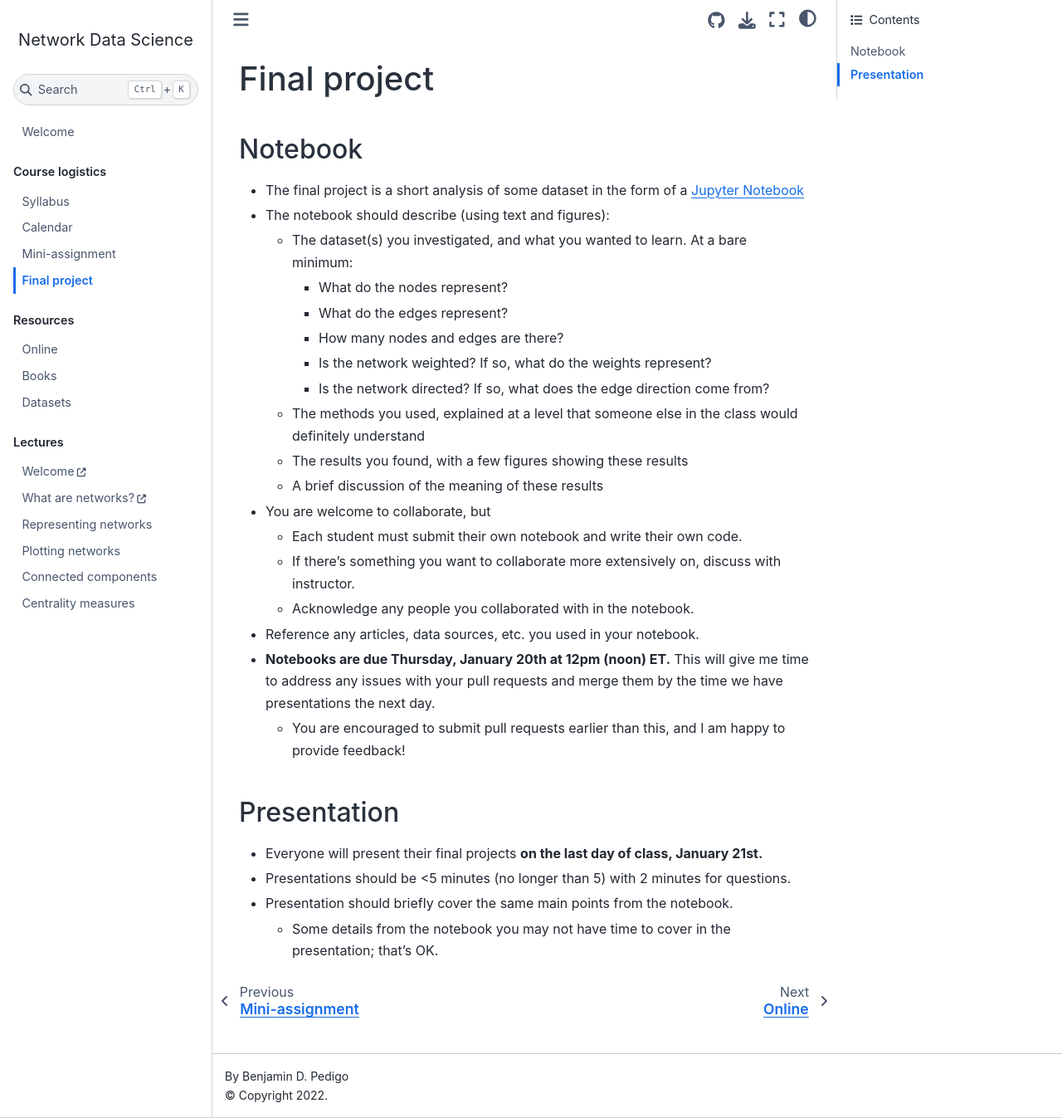
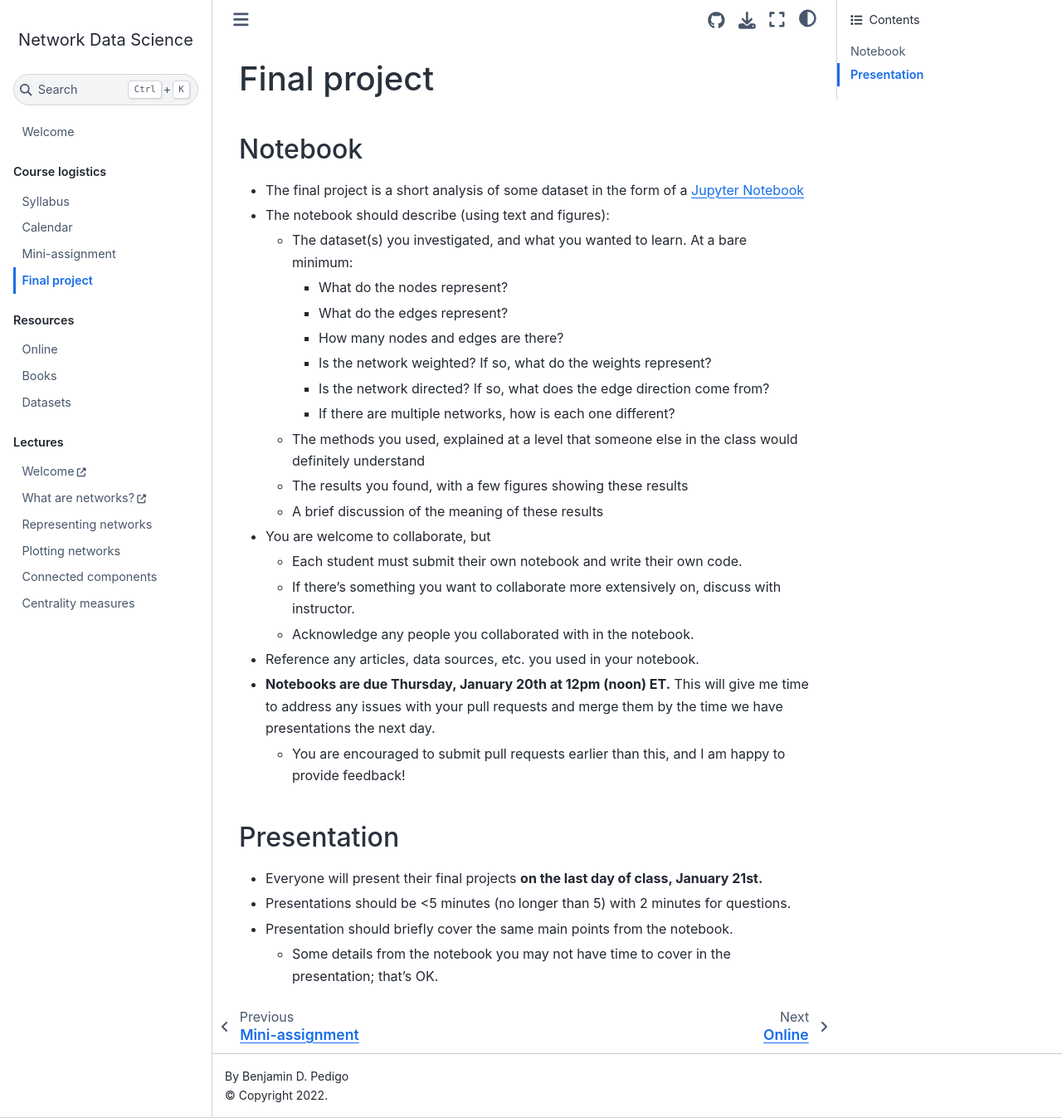
Before and after one commit to bdpedigo/networks-course, a Jupyter Book: the page built from docs/final_project.md, in a window 1280 px wide and 1347 px high. Shown: the whole window at 83% size. Built offline with Jupyter Book 1.0.4 settings and Sphinx 7.4.7 and the Sphinx Book theme 1.1.4, drawn with Linux system fonts in a browser that asks for light colours; pages that are not in the unit, such as notebooks, are missing from menus.

Commit message:
add a note on multiple nets

```diff
--- a/docs/final_project.md
+++ b/docs/final_project.md
@@ -8,6 +8,7 @@
      - How many nodes and edges are there?
      - Is the network weighted? If so, what do the weights represent?
      - Is the network directed? If so, what does the edge direction come from?
+     - If there are multiple networks, how is each one different?
    - The methods you used, explained at a level that someone else in the class would definitely understand
    - The results you found, with a few figures showing these results
    - A brief discussion of the meaning of these results
```
